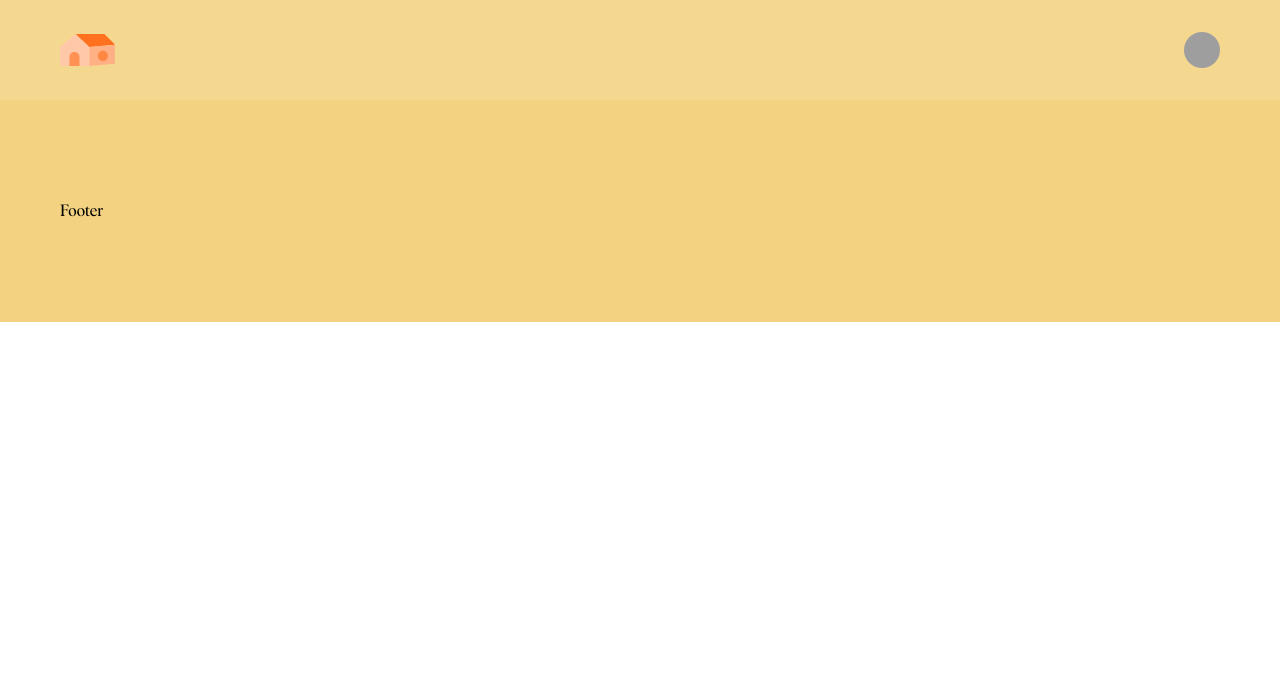
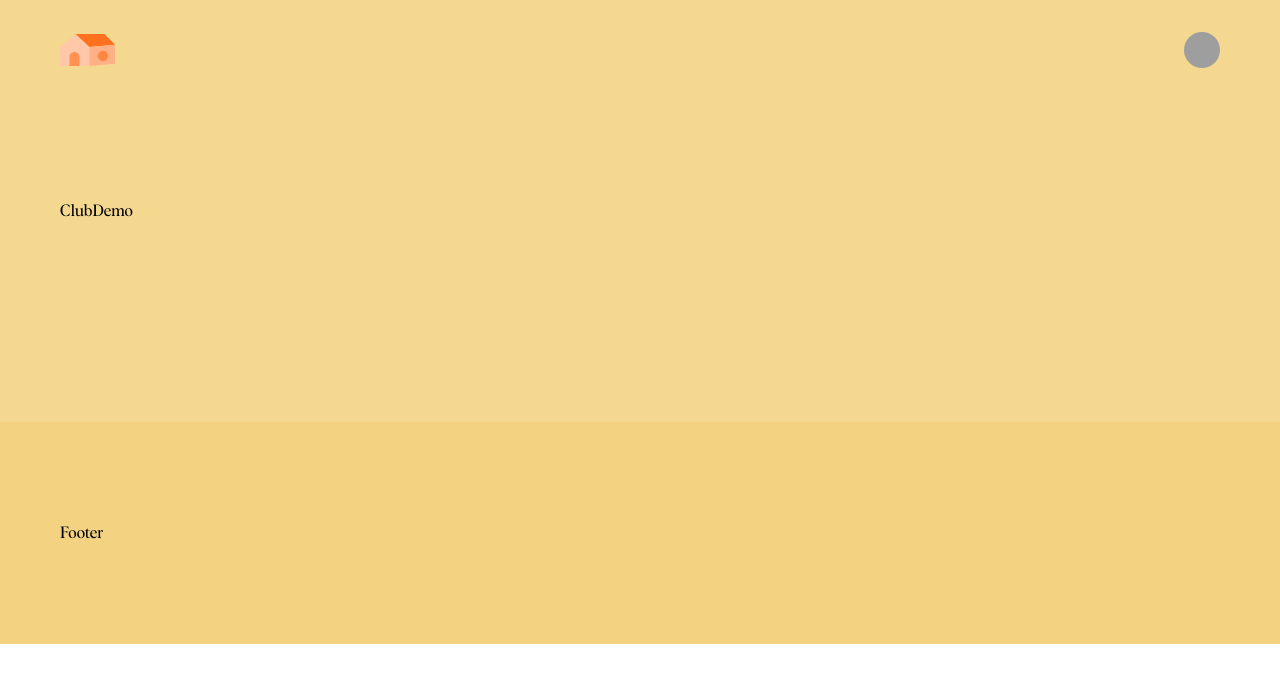
Before and after one commit to harbor-school/ui-design-with-react, a React (Create React App) app: page /club/threejs-club in a window 1280 px wide. Shown: the top 682 px of the page. Built offline with nearby package versions, Linux system fonts and the light colour scheme; grey boxes are pictures that could not be loaded.

Commit message:
start /club/threejs-club

```diff
--- a/src/App.js
+++ b/src/App.js
@@ -1,11 +1,10 @@
 import React from "react";
 import { BrowserRouter as Router, Route, Link } from "react-router-dom";
-import { Home, Profile, MyClubs, Settings } from "./pages";
+import { Home, Profile, MyClubs, Settings, PostDemo, ClubDemo } from "./pages";
 import { Guide, Header, Footer } from "./components";
 import { colors } from "./constants";
 import styled from "styled-components";
 import "./styles.css";
-import { PostDemo } from "./pages/post-demo";
 
 const Wrap = styled.div`
   /* font-family: "Playfair Display", serif; */
@@ -24,6 +23,7 @@ export default function App() {
         <Route exact path="/my-clubs" component={MyClubs} />
         <Route exact path="/settings" component={Settings} />
         <Route exact path="/gallery/billie-with-youtube" component={PostDemo} />
+        <Route exact path="/club/threejs-club" component={ClubDemo} />
         <Footer />
       </Router>
     </Wrap>
--- a/src/components/card.js
+++ b/src/components/card.js
@@ -2,8 +2,9 @@ import React from "react";
 import styled from "styled-components";
 import * as Illust from "../assets/illusts";
 import { COLUMN_RATIO } from "../constants";
+import { Link } from "react-router-dom";
 
-const ResponsiveWrap = styled.div`
+const ResponsiveWrap = styled(Link)`
   background: white;
   box-shadow: 3px 10px 20px 0px hsla(43, 100%, 13%, 0.3);
   border-radius: 12px;
@@ -67,7 +68,7 @@ export function Card({
   img = require("../assets/images/billie.png")
 }) {
   return (
-    <ResponsiveWrap>
+    <ResponsiveWrap to="/club/threejs-club">
       <Img src={img} />
       <Gradient />
       <InfoWrap>
--- /dev/null
+++ b/src/pages/club-demo.js
@@ -0,0 +1,14 @@
+import React from "react";
+import styled from "styled-components";
+import { colors, pageMargin } from "../constants";
+import { Card, Guide } from "../components";
+
+const Wrap = styled.div`
+  margin: 0px ${pageMargin}px;
+  padding-top: 100px;
+  padding-bottom: 200px;
+`;
+
+export function ClubDemo() {
+  return <Wrap>ClubDemo</Wrap>;
+}
--- a/src/pages/index.js
+++ b/src/pages/index.js
@@ -2,3 +2,5 @@ export * from "./home";
 export * from "./profile";
 export * from "./my-clubs";
 export * from "./settings";
+export * from "./post-demo";
+export * from "./club-demo";
```
